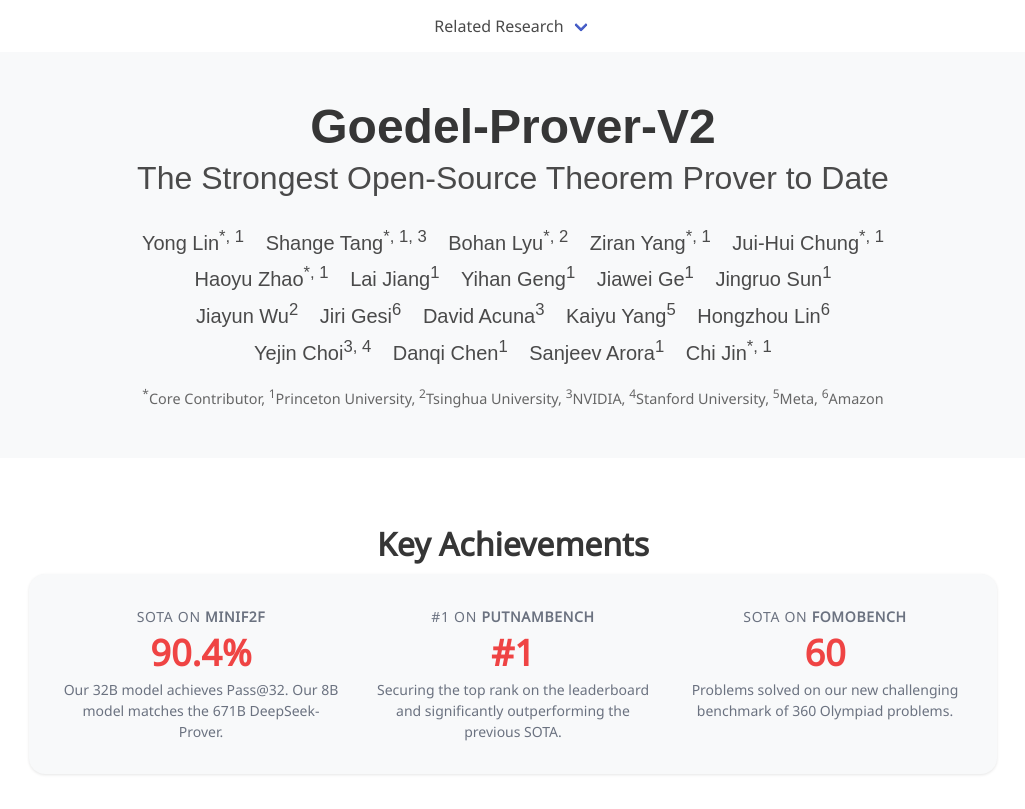
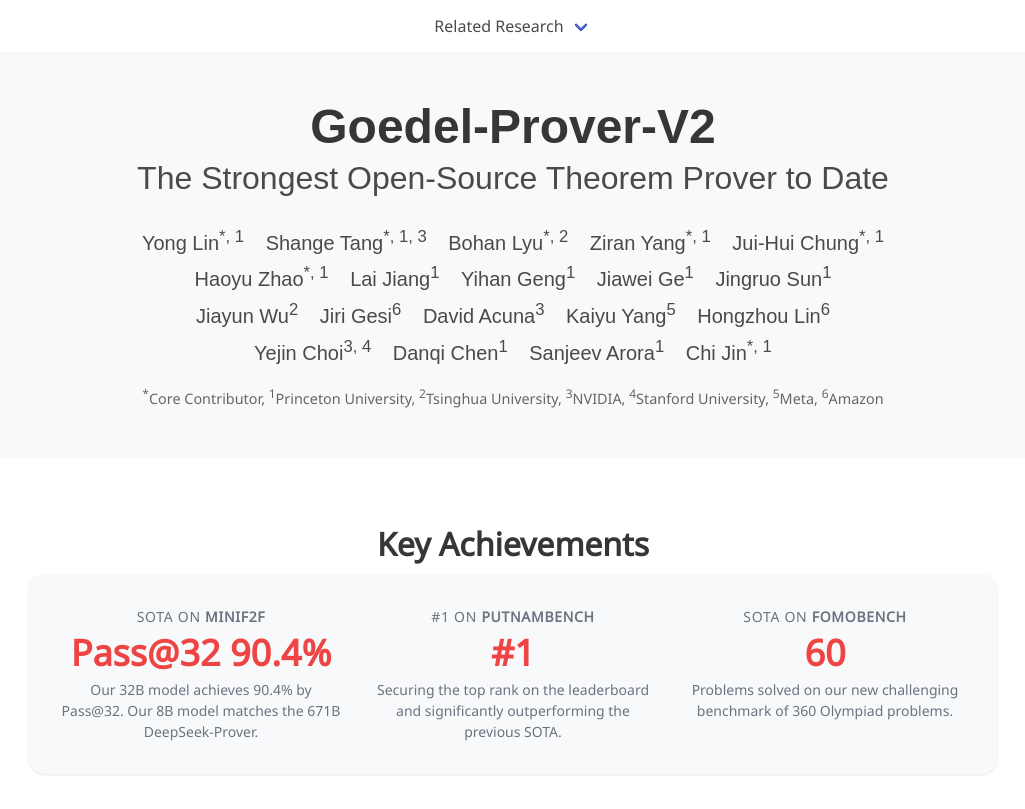
Before and after one commit to Imbernoulli/goedel-v2-web, a plain HTML site: page index.html in a window 1280 px wide. Shown: the top 809 px of the page, without its empty margins (127-1152 px from the left). Drawn offline with nearby package versions, Linux system fonts and the light colour scheme; some icons are missing; a web font is replaced by a local one.

Commit message:
Update index.html

```diff
--- a/index.html
+++ b/index.html
@@ -299,9 +299,9 @@
           <p style="font-size: 0.875rem; font-weight: 500; text-transform: uppercase; letter-spacing: 0.05em; color: #6b7280; margin-bottom: 0.5rem;">
             SOTA on <b>MiniF2F</b></p>
           <p style="font-size: 2.25rem; font-weight: 700; color: #ef4444; line-height: 1; margin-bottom: 0.5rem;">
-            <strong style="color: #ef4444;">90.4%</strong></p>
+            <strong style="color: #ef4444;">Pass@32 90.4%</strong></p>
           <p style="font-size: 0.875rem; color: #6b7280;">
-            Our 32B model achieves Pass@32. Our 8B model matches the 671B DeepSeek-Prover.</p>
+            Our 32B model achieves  90.4% by Pass@32. Our 8B model matches the 671B DeepSeek-Prover.</p>
         </div>
 
         <div>
```
